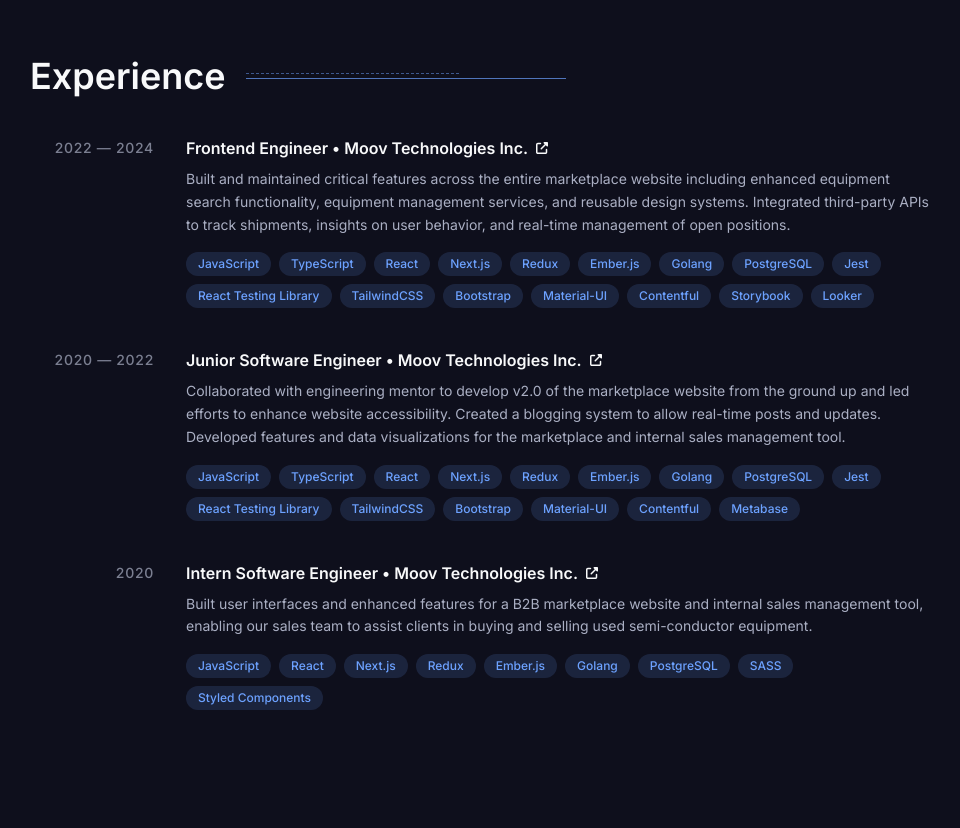
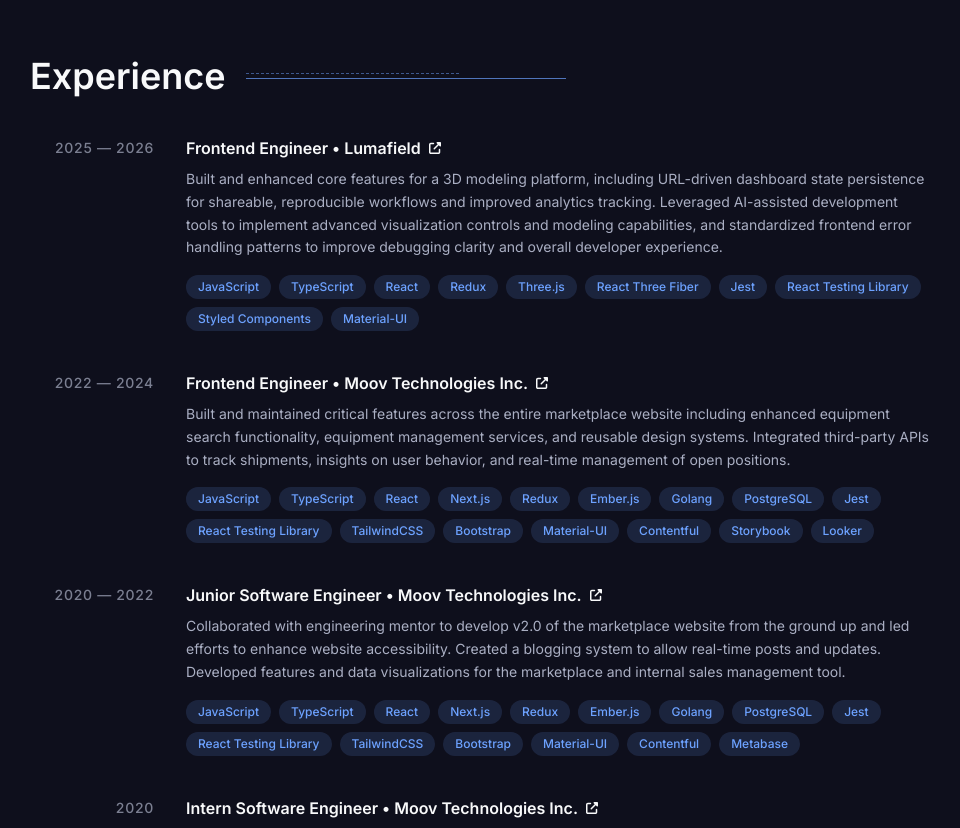
Before and after one commit to Spencer-J-Lee/portfolio-website-v1, a Next.js app: page / in a window 1280 px wide. Shown: the part 1200-2028 px from the top of the page, without its empty margins (160-1120 px from the left). Built offline with nearby package versions, Linux system fonts and the light colour scheme.

Commit message:
Update experience and resume

```diff
--- a/src/components/experienceSection/constants.ts
+++ b/src/components/experienceSection/constants.ts
@@ -23,9 +23,12 @@ export const SKILLS = {
   DRIZZLE: "Drizzle",
   TIPTAP: "Tiptap",
   TANSTACK_QUERY: "TanStack Query",
+  THREEJS: "Three.js",
+  REACT_THREE_FIBER: "React Three Fiber",
 } as const;
 export type Skill = (typeof SKILLS)[keyof typeof SKILLS];
 
 export const COMPANIES = {
   MOOV: "Moov Technologies Inc.",
+  LUMAFIELD: "Lumafield",
 } as const;
--- a/src/components/experienceSection/data.ts
+++ b/src/components/experienceSection/data.ts
@@ -2,6 +2,26 @@ import { COMPANIES, SKILLS } from "./constants";
 import { ExperienceData } from "./types";
 
 export const experienceData: ExperienceData[] = [
+  {
+    role: "Frontend Engineer",
+    company: COMPANIES.LUMAFIELD,
+    description:
+      "Built and enhanced core features for a 3D modeling platform, including URL-driven dashboard state persistence for shareable, reproducible workflows and improved analytics tracking. Leveraged AI-assisted development tools to implement advanced visualization controls and modeling capabilities, and standardized frontend error handling patterns to improve debugging clarity and overall developer experience.",
+    dateStr: "2025 — 2026",
+    link: "https://voyager.lumafield.com/projects",
+    skills: [
+      SKILLS.JAVASCRIPT,
+      SKILLS.TYPESCRIPT,
+      SKILLS.REACT,
+      SKILLS.REDUX,
+      SKILLS.THREEJS,
+      SKILLS.REACT_THREE_FIBER,
+      SKILLS.JEST,
+      SKILLS.REACT_TESTING_LIBRARY,
+      SKILLS.STYLED_COMPONENTS,
+      SKILLS.MATERIAL_UI,
+    ],
+  },
   {
     role: "Frontend Engineer",
     company: COMPANIES.MOOV,
```
Also changed, not shown: 1 other file (tests, documents, lock files or other folders).
